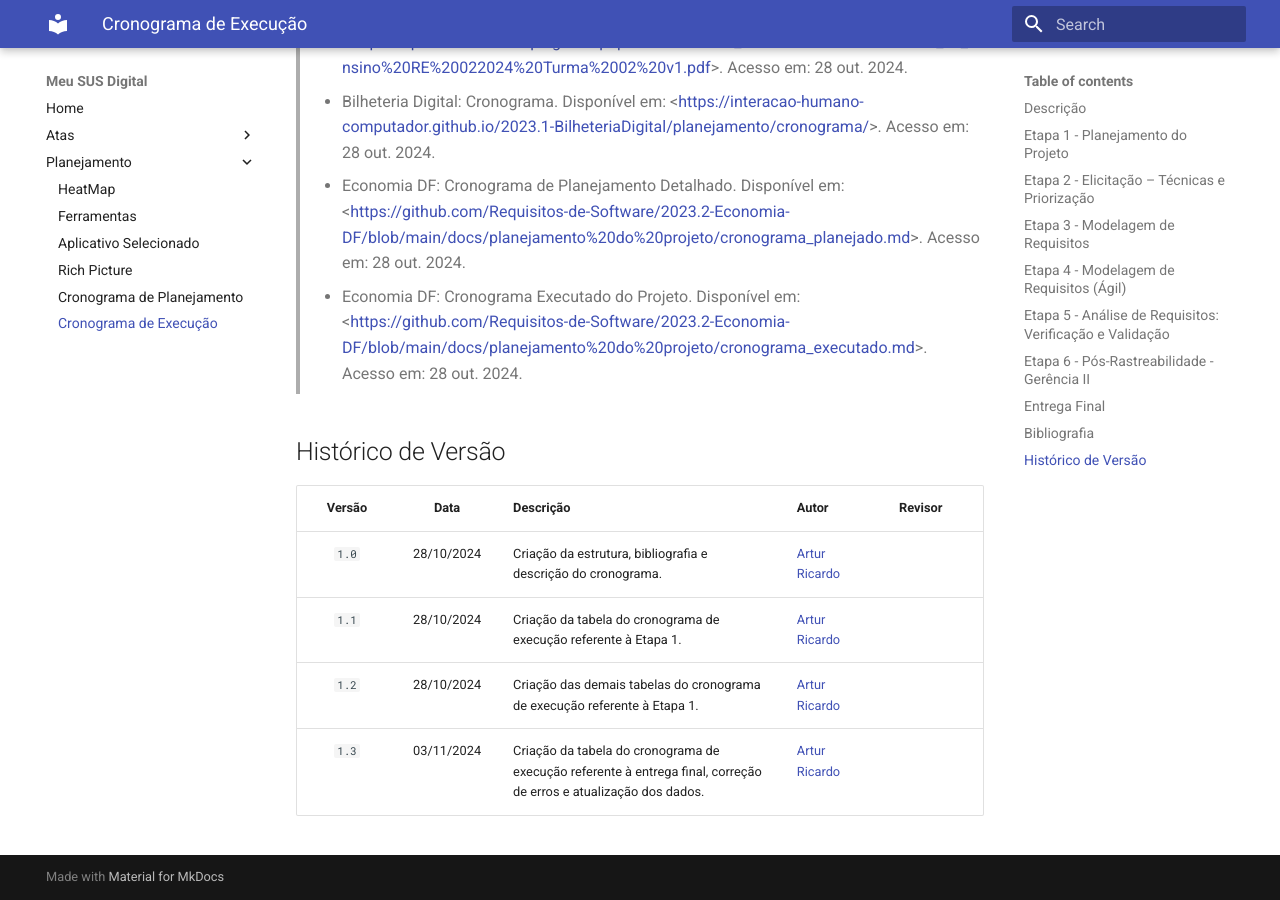
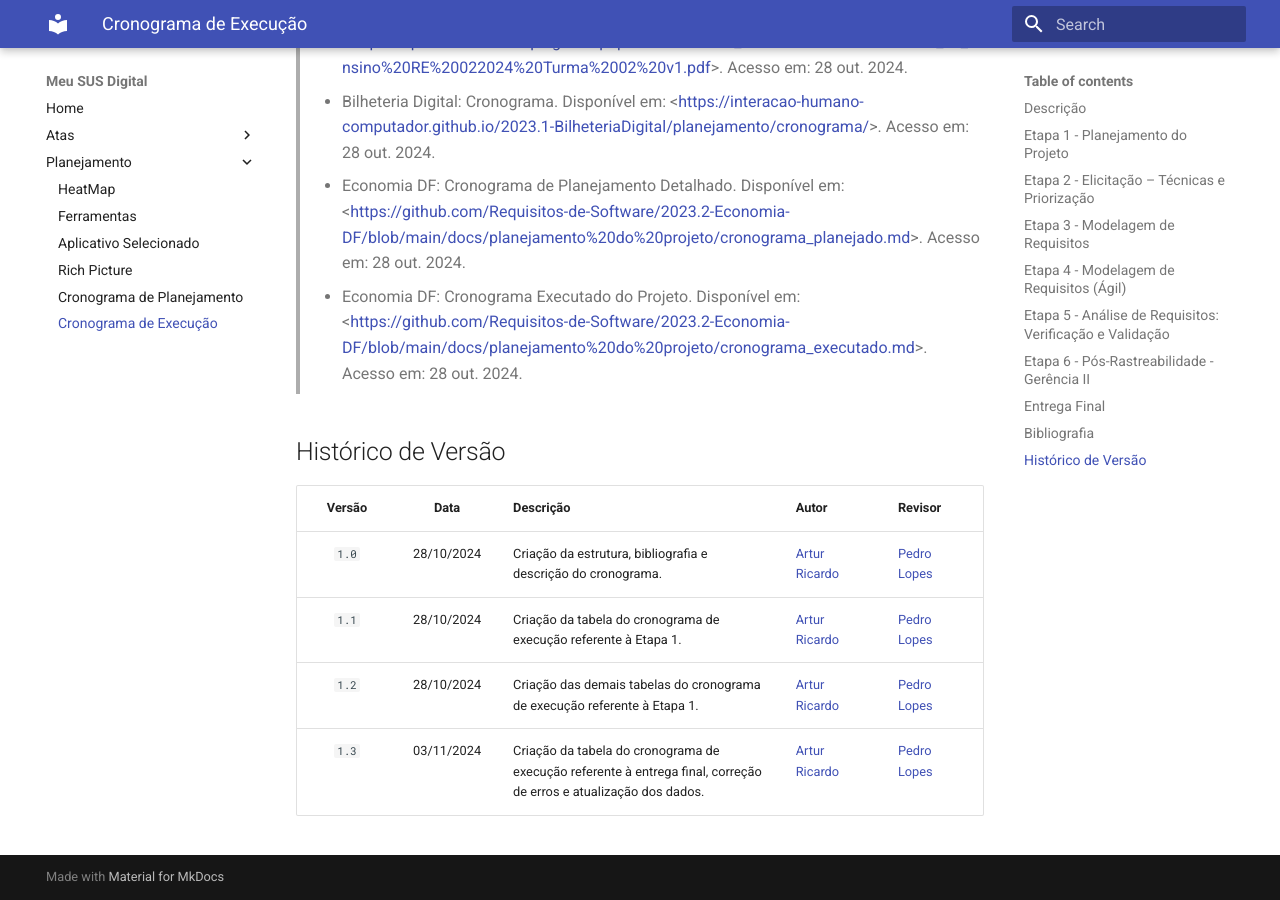
Before and after one commit to Requisitos-de-Software/2024.2-MeuSUSDigital, an MkDocs documentation site: the page built from docs/planejamento/cronograma-execucao.md, in a window 1280 px wide and 900 px high, scrolled down 5445 px. Built offline with MkDocs 1.6.1 and Material for MkDocs 9.7.7, drawn with Linux system fonts in a browser that asks for light colours.

Commit message:
revisao cronograma-execucao.md

```diff
--- a/docs/planejamento/cronograma-execucao.md
+++ b/docs/planejamento/cronograma-execucao.md
@@ -170,7 +170,7 @@ A **Tabela 7** trata do cronograma executado de todas as atividades referentes
 
 | Versão  | Data       | Descrição | Autor | Revisor |
 | :-----: | :--------: | --------- | ----- | ------- |
-| `1.0`   | 28/10/2024 | Criação da estrutura, bibliografia e descrição do cronograma. | [Artur Ricardo](https://github.com/algorithmorphic) |
-| `1.1`   | 28/10/2024 | Criação da tabela do cronograma de execução referente à Etapa 1. | [Artur Ricardo](https://github.com/algorithmorphic) |
-| `1.2`   | 28/10/2024 | Criação das demais tabelas do cronograma de execução referente à Etapa 1. | [Artur Ricardo](https://github.com/algorithmorphic) |
-| `1.3`   | 03/11/2024 | Criação da tabela do cronograma de execução referente à entrega final, correção de erros e atualização dos dados. | [Artur Ricardo](https://github.com/algorithmorphic) |
+| `1.0`   | 28/10/2024 | Criação da estrutura, bibliografia e descrição do cronograma. | [Artur Ricardo](https://github.com/algorithmorphic) | [Pedro Lopes](https://github.com/pLopess) | 05/11/2024 |
+| `1.1`   | 28/10/2024 | Criação da tabela do cronograma de execução referente à Etapa 1. | [Artur Ricardo](https://github.com/algorithmorphic) | [Pedro Lopes](https://github.com/pLopess) | 05/11/2024 |
+| `1.2`   | 28/10/2024 | Criação das demais tabelas do cronograma de execução referente à Etapa 1. | [Artur Ricardo](https://github.com/algorithmorphic) | [Pedro Lopes](https://github.com/pLopess) | 05/11/2024 |
+| `1.3`   | 03/11/2024 | Criação da tabela do cronograma de execução referente à entrega final, correção de erros e atualização dos dados. | [Artur Ricardo](https://github.com/algorithmorphic) | [Pedro Lopes](https://github.com/pLopess) | 05/11/2024 |
```
